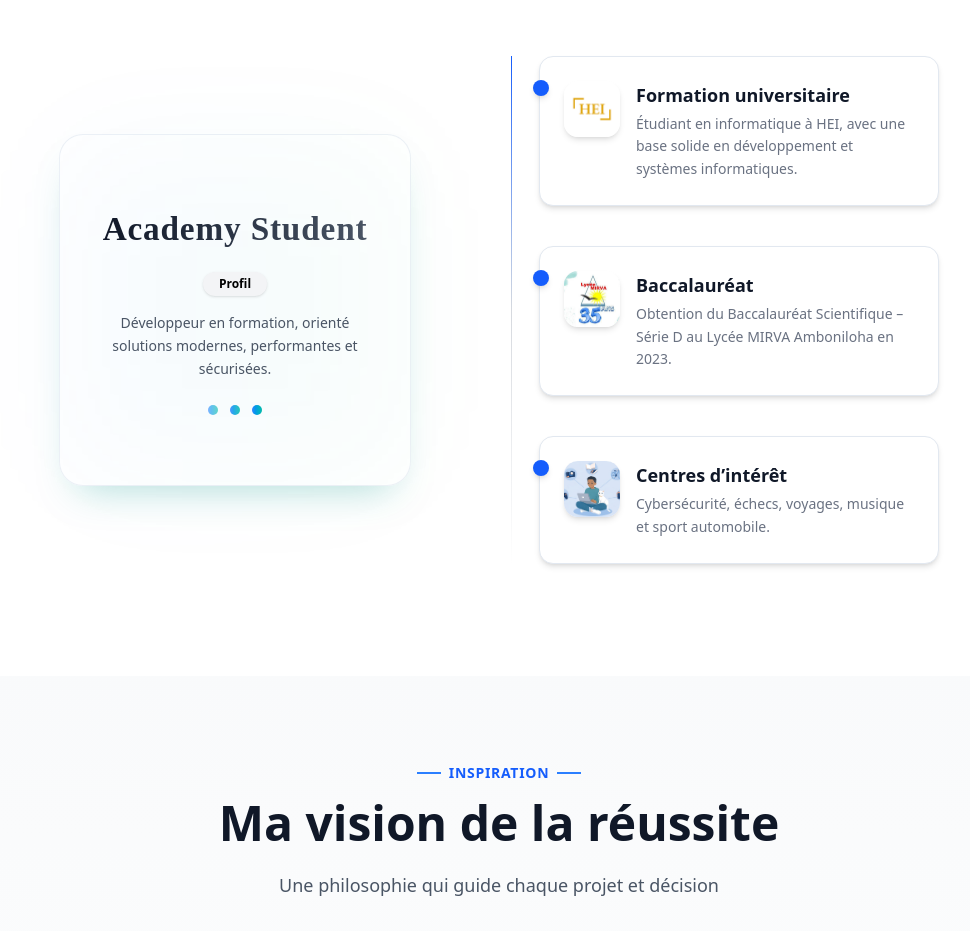
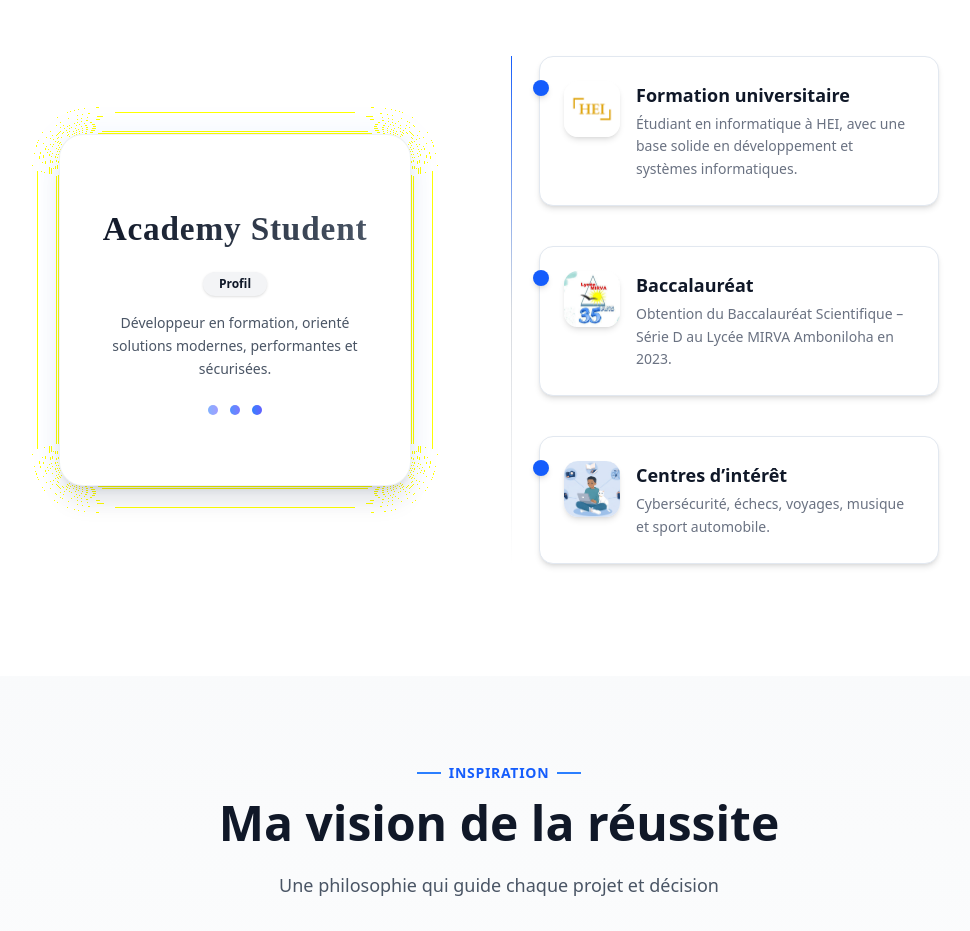
Before and after one commit to RYJramefison/Portfolio, a Next.js app: page / in a window 1280 px wide. Shown: the part 2840-3771 px from the top of the page, without its empty margins (141-1111 px from the left). Built offline with nearby package versions, Linux system fonts and the light colour scheme.

Commit message:
fix: shadow in card description academy student section

```diff
--- a/components/sections/AcademyStudentSection.tsx
+++ b/components/sections/AcademyStudentSection.tsx
@@ -55,32 +55,50 @@ export default function AcademyStudentSection() {
         <div className="relative flex flex-col lg:flex-row items-center justify-center gap-20">
 
           {/* Center Profile Card */}
+          <div className="relative w-[22rem] h-[22rem]">
+  {/* SHADOW BLEU — EN DEHORS DU MOTION */}
+  <div
+    className="
+      pointer-events-none
+      absolute inset-0
+      rounded-3xl
+      bg-blue-500/35
+      blur-[1rem]
+      opacity-25 dark:opacity-50
+    "
+  />
+
+  {/* MOTION CARD */}
   <motion.div
     initial={{ scale: 0.85, opacity: 0 }}
     whileInView={{ scale: 1, opacity: 1 }}
     transition={{ duration: 0.7, ease: 'easeOut' }}
     viewport={{ once: true }}
-            className="relative z-10 w-[22rem] h-[22rem] rounded-3xl
-                      bg-white/80 dark:bg-slate-900/80
-                      backdrop-blur-xl border border-slate-200/60 dark:border-slate-800
-                      shadow-[0_20px_40px_-20px_rgba(13,148,136,0.35)]
-                      flex items-center justify-center text-center px-10"
+    className="
+      relative z-10
+      w-full h-full
+    "
   >
-            <div className="absolute inset-0 rounded-3xl
-                bg-gradient-to-r from-blue-500/10 to-emerald-500/10
-                blur-3xl opacity-30 -z-10" />
-
+    <div
+      className="
+        w-full h-full
+        rounded-3xl
+        bg-white dark:bg-slate-900
+        backdrop-blur-xl
+        border border-slate-200/60 dark:border-slate-800
+        shadow-xl dark:shadow-2xl
+        flex items-center justify-center text-center px-10
+      "
+    >
       <div className="space-y-4">
-
-
-
         <h3
           className="
             text-[2.08rem]
             font-semibold
             tracking-wide
             font-[Poppins]
-    bg-gradient-to-r from-gray-900 to-gray-600
+            bg-gradient-to-r
+            from-gray-900 to-gray-600
             dark:from-white dark:to-gray-300
             bg-clip-text text-transparent
           "
@@ -88,15 +106,9 @@ export default function AcademyStudentSection() {
           {t.academy.profile.title}
         </h3>
 
-            <span className="inline-block px-4 py-1 text-xs font-semibold
-                 rounded-full
-                 shadow-md bg-gray-100
-                 text-black shadow-sm">
+        <span className="inline-block px-4 py-1 text-xs font-semibold rounded-full bg-gray-100 dark:bg-slate-800 text-gray-900 dark:text-gray-100 shadow-sm">
           {t.academy.profile.badge}
         </span>
-
-            {/* <div className="mx-auto w-16 h-1 rounded-full
-                bg-gradient-to-r from-blue-500 to-blue-500" /> */}
 
         <p className="text-gray-600 dark:text-gray-400 text-sm leading-relaxed max-w-xs mx-auto">
           {t.academy.profile.description}
@@ -106,15 +118,17 @@ export default function AcademyStudentSection() {
           {[...Array(3)].map((_, i) => (
             <span
               key={i}
-                    className="w-2.5 h-2.5 rounded-full
-                               bg-gradient-to-r from-blue-500 to-teal-500
-                               animate-pulse"
+              className="w-2.5 h-2.5 rounded-full bg-gradient-to-r from-blue-500 to-indigo-500 animate-pulse"
               style={{ animationDelay: `${i * 0.3}s` }}
             />
           ))}
         </div>
       </div>
+    </div>
   </motion.div>
+</div>
+
+
 
           {/* Timeline */}
           <div className="relative max-w-md pl-12">
```
Lines whose indentation alone changed are shown as unchanged.
